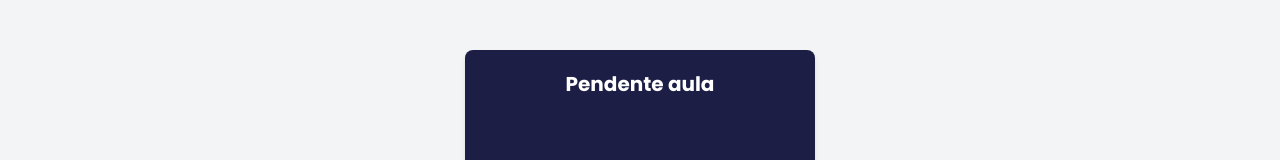
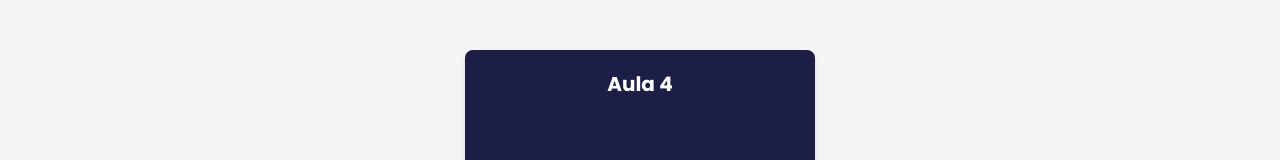
Before and after one commit to adrieeltorres1/pptGerenciador, a React (Vite) app: page /SistemasOperacionais in a window 1280 px wide. Shown: the part 430-590 px from the top of the page. Built offline with nearby package versions, Linux system fonts and the light colour scheme.

Commit message:
Adicionando arquivos de Arquitetura de S.O

```diff
--- a/pages/SistemasOperacionais.jsx
+++ b/pages/SistemasOperacionais.jsx
@@ -49,13 +49,13 @@ const SistemasOperacionais = () => {
         </div>
 
         <div className="bg-[#1d1e46] w-[350px] h-[250px]  rounded-lg text-white shadow-md">
-          <h2 className="flex justify-center text-xl font-bold mb-4 mt-5">Pendente aula</h2>
+          <h2 className="flex justify-center text-xl font-bold mb-4 mt-5">Aula 4</h2>
           <div className="flex justify-center mt-28" >
             <button
               className=" px-6 py-3 bg-vermelho-danger text-white font-medium rounded-lg hover:bg-[#4e151c]"
-              // onClick={() => {
-              //   window.open("", "_blank");
-              // }}
+              onClick={() => {
+                window.open("https://drive.google.com/uc?export=download&id=1xjft7vr80_Y3wjkG6b3JfAPvrmaTUGl0", "_blank");
+              }}
             >
               Baixar PPT
             </button>
```
